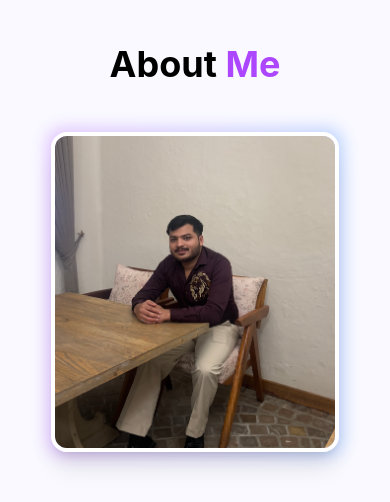
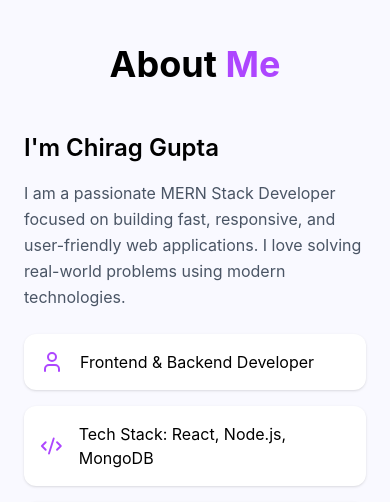
Before and after one commit to ChiragGupta22/Portfolio, a React app: page / in a window 390 px wide. Shown: the part 880-1382 px from the top of the page. Built offline with nearby package versions, Linux system fonts and the light colour scheme; the HTML template or start-up script is replaced by a standard one.

Commit message:
portfolio

```diff
--- a/src/components/main/Section2/About.jsx
+++ b/src/components/main/Section2/About.jsx
@@ -2,15 +2,15 @@
 
 export default function About() {
   return (
-    <div className="px-6 md:px-20 py-20 bg-[#F9F9FF] " id="about">
+    <div className="px-6 md:px-20 py-20 bg-[#F9F9FF]" id="about">
       {/* Heading */}
       <h2 className="text-4xl font-bold text-center mb-12">
         About <span className="text-purple-500">Me</span>
       </h2>
 
       <div className="grid md:grid-cols-2 gap-12 items-center">
-        {/* Left Side (Image) */}
-        <div className="flex justify-center">
+        {/* Left Side (Image) - HIDDEN ON MOBILE */}
+        <div className="hidden md:flex justify-center">
           <div className="relative group">
             {/* Glow Background */}
             <div className="absolute -inset-1 bg-gradient-to-r from-purple-500 to-blue-500 rounded-2xl blur opacity-30 group-hover:opacity-60 transition duration-300"></div>
@@ -31,7 +31,7 @@
 
         {/* Right Side */}
         <div>
-          <h3 className="text-2xl font-semibold mb-4">I'm Chirag Gupta </h3>
+          <h3 className="text-2xl font-semibold mb-4">I'm Chirag Gupta</h3>
 
           <p className="text-gray-600 mb-6 leading-relaxed">
             I am a passionate MERN Stack Developer focused on building fast,
```
